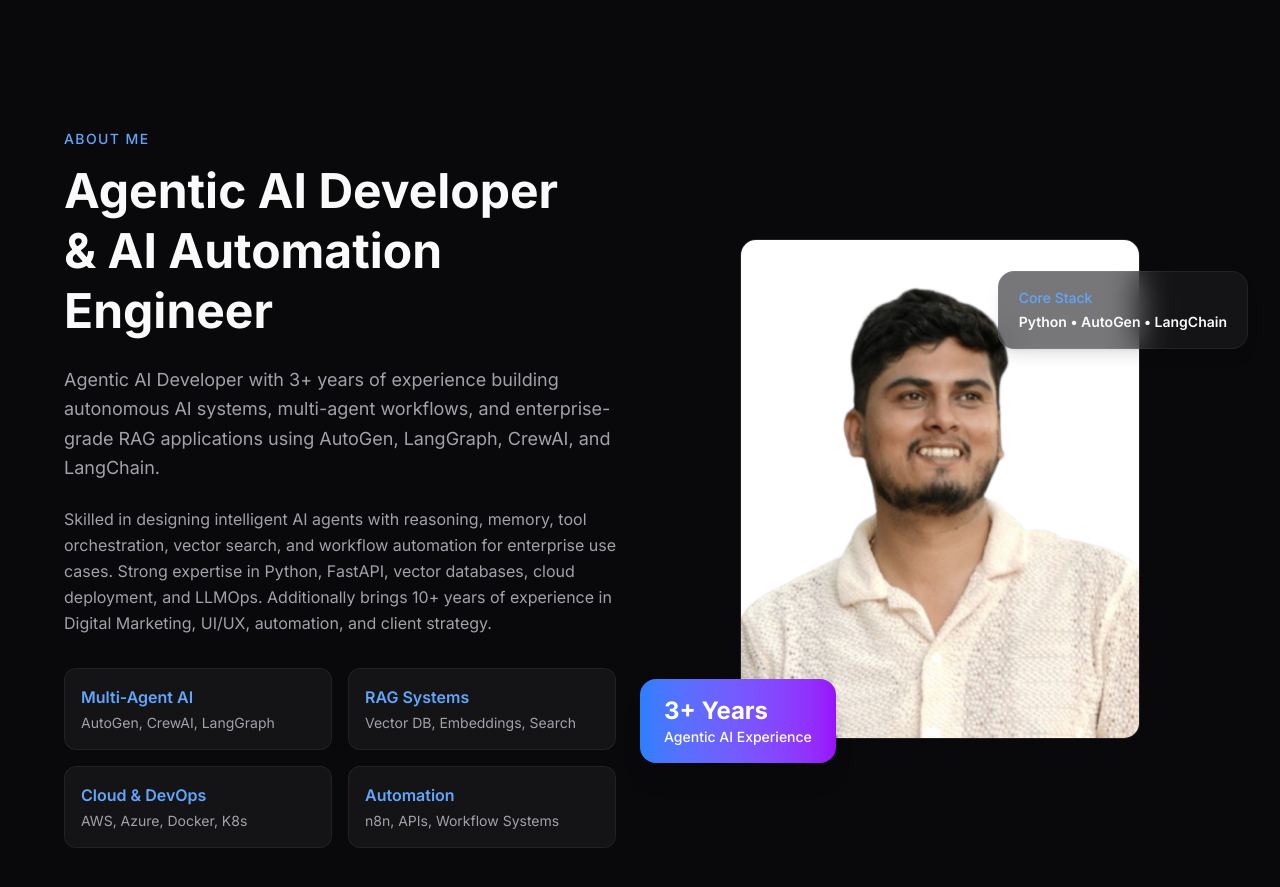
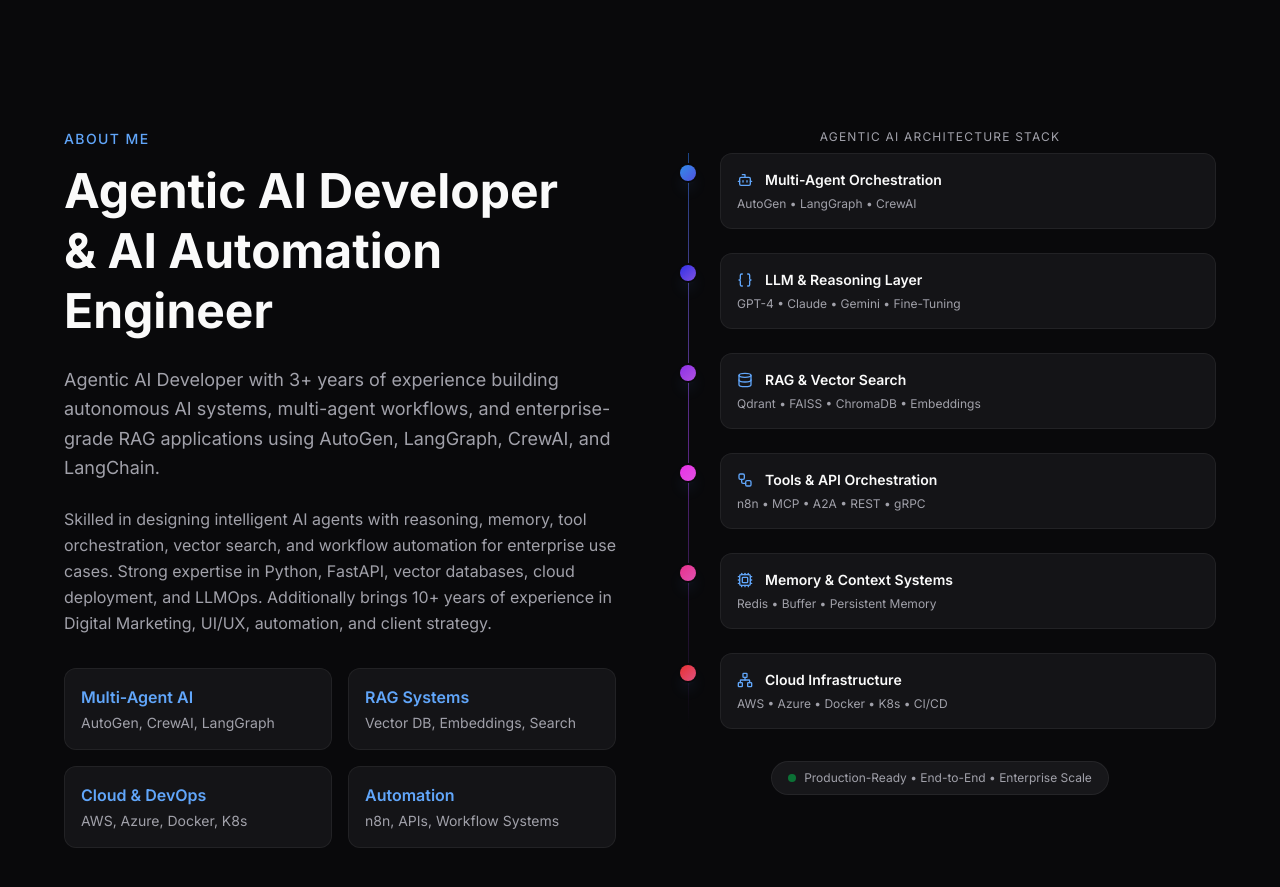
Before and after one commit to akshaypanigrahi89/portfolio, a Next.js app: page / in a window 1280 px wide. Shown: the part 1140-2027 px from the top of the page. Built offline with nearby package versions, Linux system fonts and the light colour scheme; no server answers.

Commit message:
Replace About image with Agentic AI architecture stack

```diff
--- a/src/components/About.tsx
+++ b/src/components/About.tsx
@@ -1,14 +1,23 @@
 "use client";
 
-import Image from "next/image";
 import { motion } from "framer-motion";
+import { Bot, Braces, Database, Workflow, Cpu, Network } from "lucide-react";
 import AnimatedSection from "@/components/AnimatedSection";
+
+const layers = [
+  { icon: Bot, label: "Multi-Agent Orchestration", tech: "AutoGen • LangGraph • CrewAI", color: "from-blue-500 to-cyan-500" },
+  { icon: Braces, label: "LLM & Reasoning Layer", tech: "GPT-4 • Claude • Gemini • Fine-Tuning", color: "from-purple-500 to-pink-500" },
+  { icon: Database, label: "RAG & Vector Search", tech: "Qdrant • FAISS • ChromaDB • Embeddings", color: "from-emerald-500 to-teal-500" },
+  { icon: Workflow, label: "Tools & API Orchestration", tech: "n8n • MCP • A2A • REST • gRPC", color: "from-orange-500 to-red-500" },
+  { icon: Cpu, label: "Memory & Context Systems", tech: "Redis • Buffer • Persistent Memory", color: "from-violet-500 to-indigo-500" },
+  { icon: Network, label: "Cloud Infrastructure", tech: "AWS • Azure • Docker • K8s • CI/CD", color: "from-amber-500 to-yellow-500" },
+];
 
 export default function About() {
   return (
     <AnimatedSection id="about" className="section-padding">
       <div className="container-max">
-        <div className="grid lg:grid-cols-2 gap-12 items-center">
+        <div className="grid lg:grid-cols-2 gap-12 items-start">
           <motion.div
             initial={{ opacity: 0, x: -20 }}
             whileInView={{ opacity: 1, x: 0 }}
@@ -64,25 +73,46 @@
             whileInView={{ opacity: 1, x: 0 }}
             viewport={{ once: true }}
             transition={{ duration: 0.6, delay: 0.2 }}
-            className="relative flex justify-center items-center"
+            className="space-y-4"
           >
-            <div className="w-[400px] h-[500px] glass-card rounded-2xl overflow-hidden border-border">
-              <Image
-                src="/profile.png"
-                alt="Akshay Panigrahi"
-                fill
-                className="object-cover"
-              />
+            <p className="text-xs uppercase tracking-widest text-muted-foreground mb-2 text-center">
+              Agentic AI Architecture Stack
+            </p>
+
+            <div className="relative">
+              <div className="absolute left-6 top-0 bottom-0 w-px bg-gradient-to-b from-blue-500/50 via-purple-500/50 to-transparent" />
+
+              <div className="space-y-6">
+                {layers.map((layer, i) => (
+                  <motion.div
+                    key={layer.label}
+                    initial={{ opacity: 0, y: 20 }}
+                    whileInView={{ opacity: 1, y: 0 }}
+                    viewport={{ once: true }}
+                    transition={{ duration: 0.4, delay: i * 0.1 }}
+                    className="relative pl-14 group"
+                  >
+                    <div className="absolute left-4 top-3 w-4 h-4 rounded-full bg-gradient-to-br shadow-lg shadow-primary/20 ring-2 ring-background"
+                      style={{ background: `linear-gradient(135deg, hsl(${210 + i * 30}, 80%, 55%), hsl(${240 + i * 20}, 70%, 60%))` }}
+                    />
+
+                    <div className="glass-card rounded-xl p-4 hover:border-primary/30 transition-all">
+                      <div className="flex items-center gap-3 mb-1.5">
+                        <layer.icon className="w-4 h-4 text-primary" />
+                        <h4 className="font-semibold text-sm">{layer.label}</h4>
+                      </div>
+                      <p className="text-xs text-muted-foreground">{layer.tech}</p>
+                    </div>
+                  </motion.div>
+                ))}
+              </div>
             </div>
 
-            <div className="absolute -bottom-6 -left-6 bg-gradient-to-r from-blue-500 to-purple-600 text-white px-6 py-4 rounded-2xl shadow-xl">
-              <h3 className="text-2xl font-bold">3+ Years</h3>
-              <p className="text-sm font-medium">Agentic AI Experience</p>
-            </div>
-
-            <div className="absolute top-8 -right-8 glass-card border-border px-5 py-4 rounded-2xl shadow-lg">
-              <p className="text-primary text-sm mb-1 font-medium">Core Stack</p>
-              <h4 className="font-semibold text-sm">Python • AutoGen • LangChain</h4>
+            <div className="text-center pt-4">
+              <span className="inline-flex items-center gap-2 text-xs text-muted-foreground bg-secondary/50 px-4 py-2 rounded-full border border-border">
+                <span className="w-2 h-2 rounded-full bg-green-500 animate-pulse" />
+                Production-Ready • End-to-End • Enterprise Scale
+              </span>
             </div>
           </motion.div>
         </div>
```
